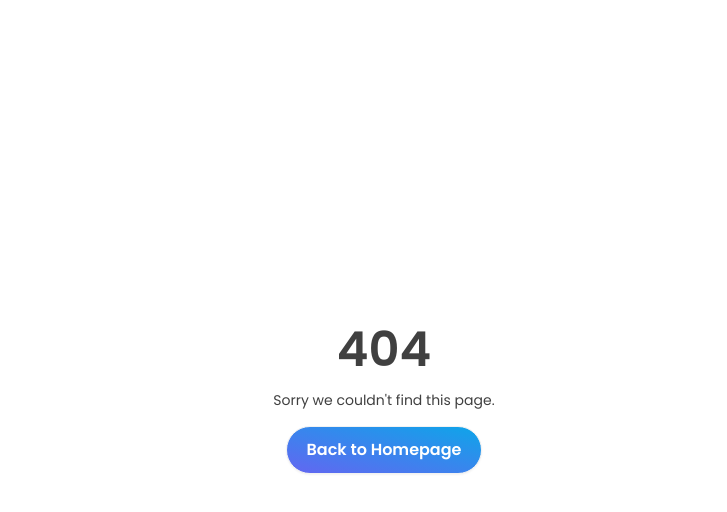
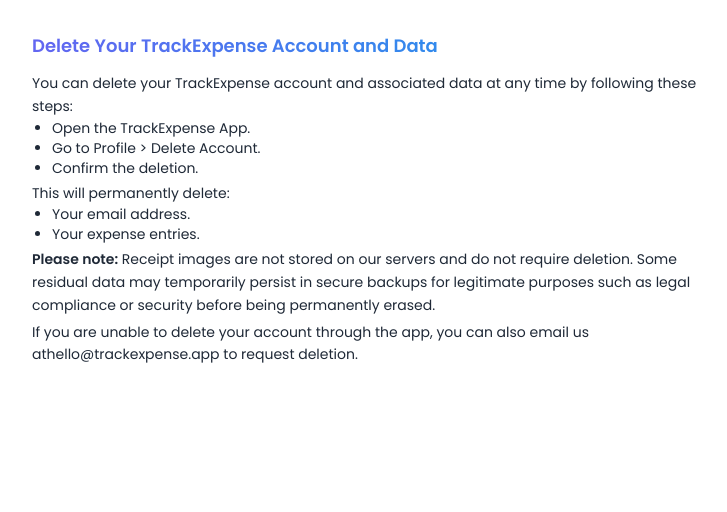
Before and after one commit to bertdida/trackexpense-landing, a Next.js app: page /app/delete-account in a window 1280 px wide. Before the commit this address had no page. Shown: the top 512 px of the page, without its empty margins (256-983 px from the left). Built offline with nearby package versions, Linux system fonts and the light colour scheme.

Commit message:
chore: added delete account page

```diff
--- /dev/null
+++ b/src/app/app/delete-account/page.tsx
@@ -0,0 +1,53 @@
+import { twMerge } from 'tailwind-merge';
+
+import { className } from '@/app/components/LegalText';
+
+export const metadata = {
+  title: 'Delete Account | TrackExpense App',
+  description:
+    'Learn how to delete your TrackExpense account and permanently remove your personal data, including your email address and expense entries.',
+};
+
+const Privacy: React.FC = () => {
+  const effectiveDate = 'May 02, 2025';
+
+  return (
+    <main className={twMerge('container mx-auto max-w-screen-md px-8 py-8')}>
+      <h1 className={twMerge(className.primary, 'mb-3 mt-0')}>
+        Delete Your TrackExpense Account and Data
+      </h1>
+
+      <p className={className.body}>
+        You can delete your TrackExpense account and associated data at any time by
+        following these steps:
+      </p>
+
+      <ol className={className.list}>
+        <li>Open the TrackExpense App.</li>
+        <li>Go to Profile {'>'} Delete Account.</li>
+        <li>Confirm the deletion.</li>
+      </ol>
+
+      <p className={className.body}>This will permanently delete:</p>
+      <ul className={className.list}>
+        <li>Your email address.</li>
+        <li>Your expense entries.</li>
+      </ul>
+
+      <p className={className.body}>
+        <strong>Please note:</strong> Receipt images are not stored on our servers and do
+        not require deletion. Some residual data may temporarily persist in secure backups
+        for legitimate purposes such as legal compliance or security before being
+        permanently erased.
+      </p>
+
+      <p className={className.body}>
+        If you are unable to delete your account through the app, you can also email us at
+        <a href="mailto:hello@trackexpense.app">hello@trackexpense.app</a> to request
+        deletion.
+      </p>
+    </main>
+  );
+};
+
+export default Privacy;
--- a/src/app/app/privacy/page.tsx
+++ b/src/app/app/privacy/page.tsx
@@ -13,11 +13,9 @@ const Privacy: React.FC = () => {
 
   return (
     <main className={twMerge('container mx-auto max-w-screen-md px-8 py-8')}>
-      <h1 className={twMerge(className.primary, 'mt-0')}>
+      <h1 className={twMerge(className.primary, 'mb-3 mt-0')}>
         Privacy Policy for TrackExpense App
       </h1>
-
-      <br />
 
       <p className={className.body}>
         Effective Date: <time dateTime={effectiveDate}>{effectiveDate}</time>
```
